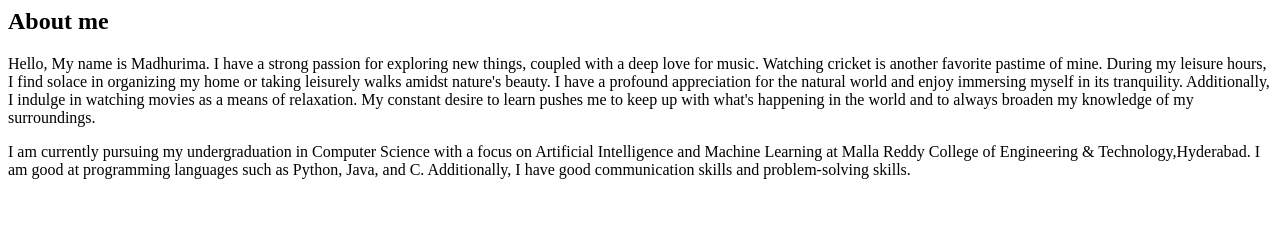
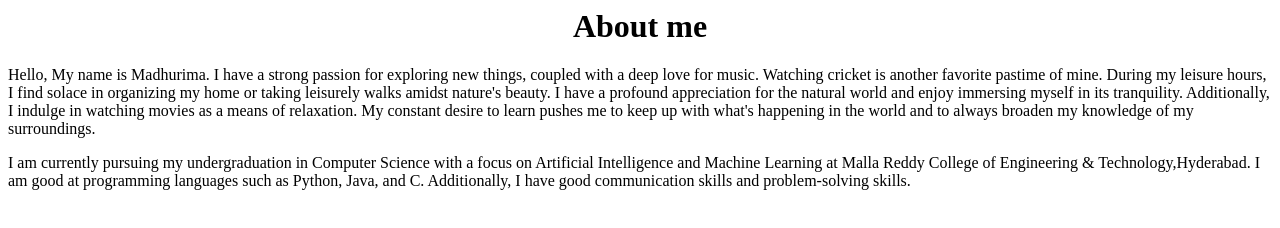
Before and after one commit to Madhurimapadala/personal-blog, a plain HTML site: page about.html in a window 1280 px wide. Drawn offline with Linux system fonts and the light colour scheme.

Commit message:
commiting files

```diff
--- a/about.html
+++ b/about.html
@@ -1,6 +1,6 @@
 <html>
 <body>
-<h2>About me</h2>
+<center><h1>About me</h1></center>
 <div>
 <p>Hello, My name is Madhurima. I have a strong passion for exploring new things, coupled with a deep love for music. Watching cricket is another favorite pastime of mine. During my leisure hours, I find solace in organizing my home or taking leisurely walks amidst nature's beauty. I have a profound appreciation for the natural world and enjoy immersing myself in its tranquility. Additionally, I indulge in watching movies as a means of relaxation. My constant desire to learn pushes me to keep up with what's happening in the world and to always broaden my knowledge of my surroundings.</p>
 </div>
```
